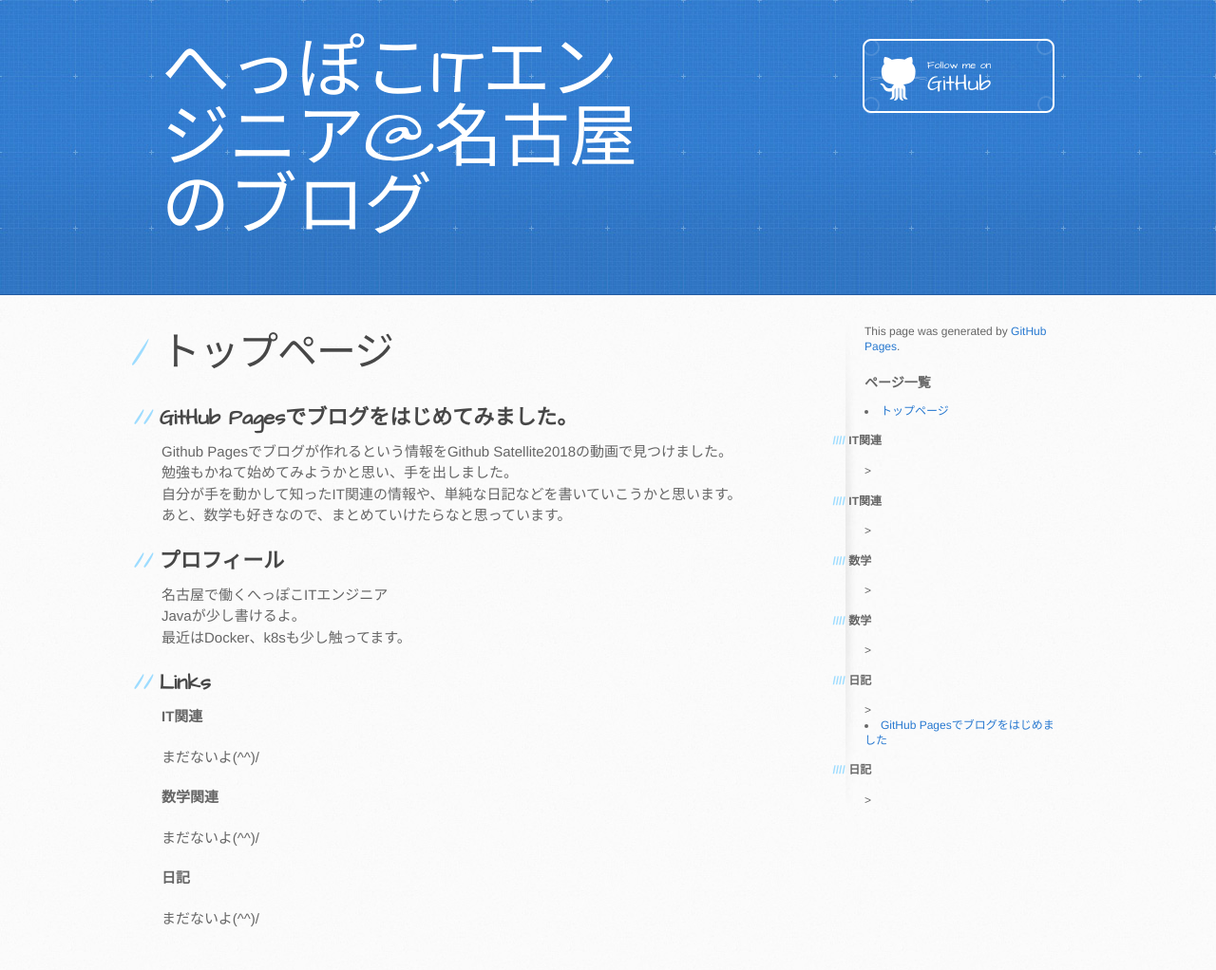
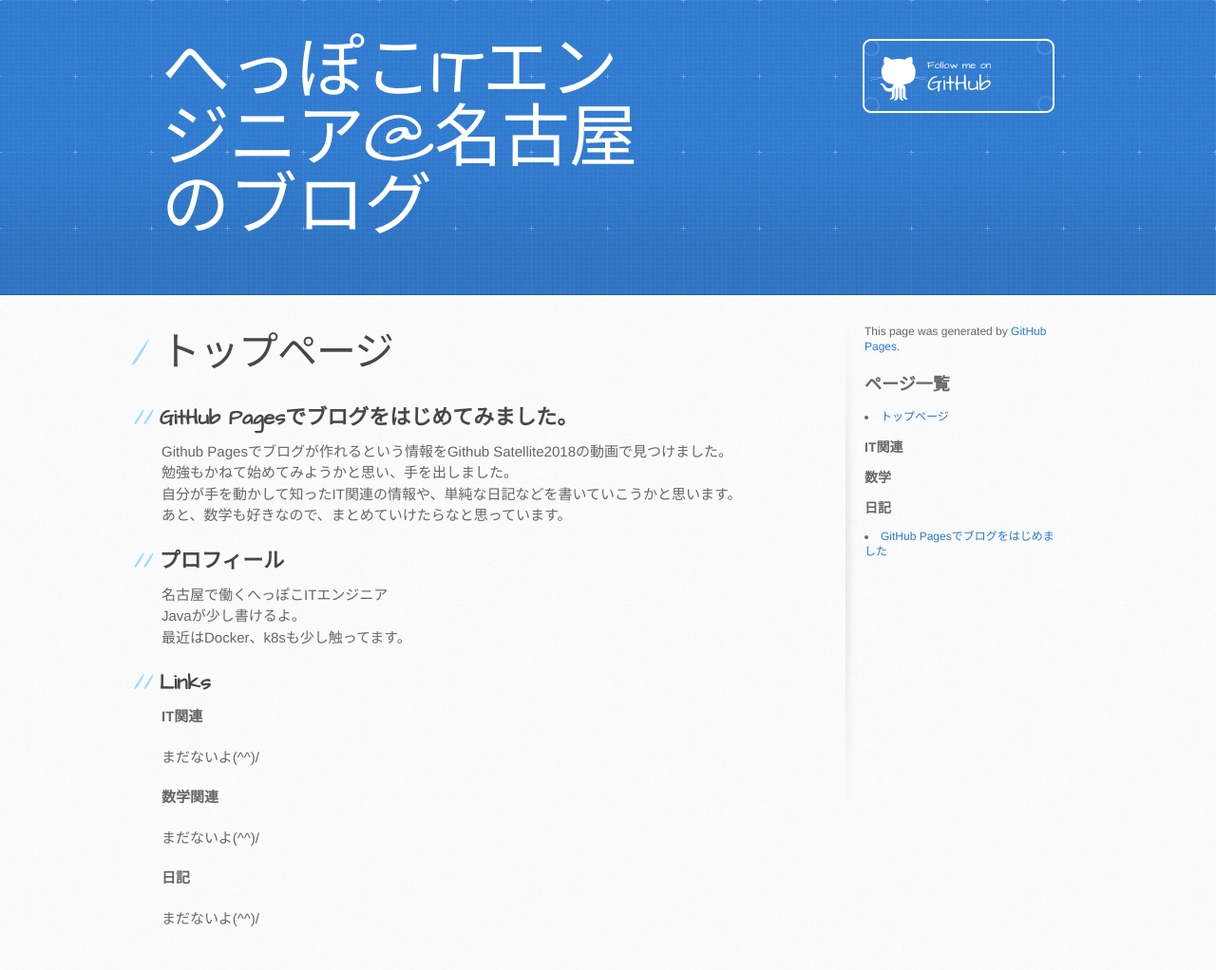
Before and after one commit to mtaketani113/mtaketani113.github.io, a Jekyll site: the page built from index.md, in a window 1280 px wide. Shown: the whole page at 95% size. Built offline with Jekyll 4.4.1, drawn with Linux system fonts in a browser that asks for light colours; the repository's description, which GitHub fills in, is left out.

```diff
--- a/_layouts/default.html
+++ b/_layouts/default.html
@@ -56,22 +56,22 @@
           {% endif %}
 
           <p>This page was generated by <a href="https://pages.github.com">GitHub Pages</a>.</p>
-          <h3>ページ一覧</h3>
+          <h2>ページ一覧</h2>
           <li><a href="/">トップページ</a></li>
+          <h3>IT関連</h3>
           {% for html_page in site.html_pages %}
-            <h4>IT関連</h4>>
             {% if  html_page.category contains 'IT' %}
               <li><a href="{{ html_page.url }}">{{ html_page.title }}</a></li>
             {% endif %}
           {% endfor %}
+          <h3>数学</h3>
           {% for html_page in site.html_pages %}
-            <h4>数学</h4>>
             {% if  html_page.category contains '数学' %}
               <li><a href="{{ html_page.url }}">{{ html_page.title }}</a></li>
             {% endif %}
           {% endfor %}
+          <h3>日記</h3>
           {% for html_page in site.html_pages %}
-            <h4>日記</h4>>
             {% if  html_page.category contains '日記' %}
               <li><a href="{{ html_page.url }}">{{ html_page.title }}</a></li>
             {% endif %}
```
Also changed, not shown: diary/2021/0514.md (+1 -1 lines).
